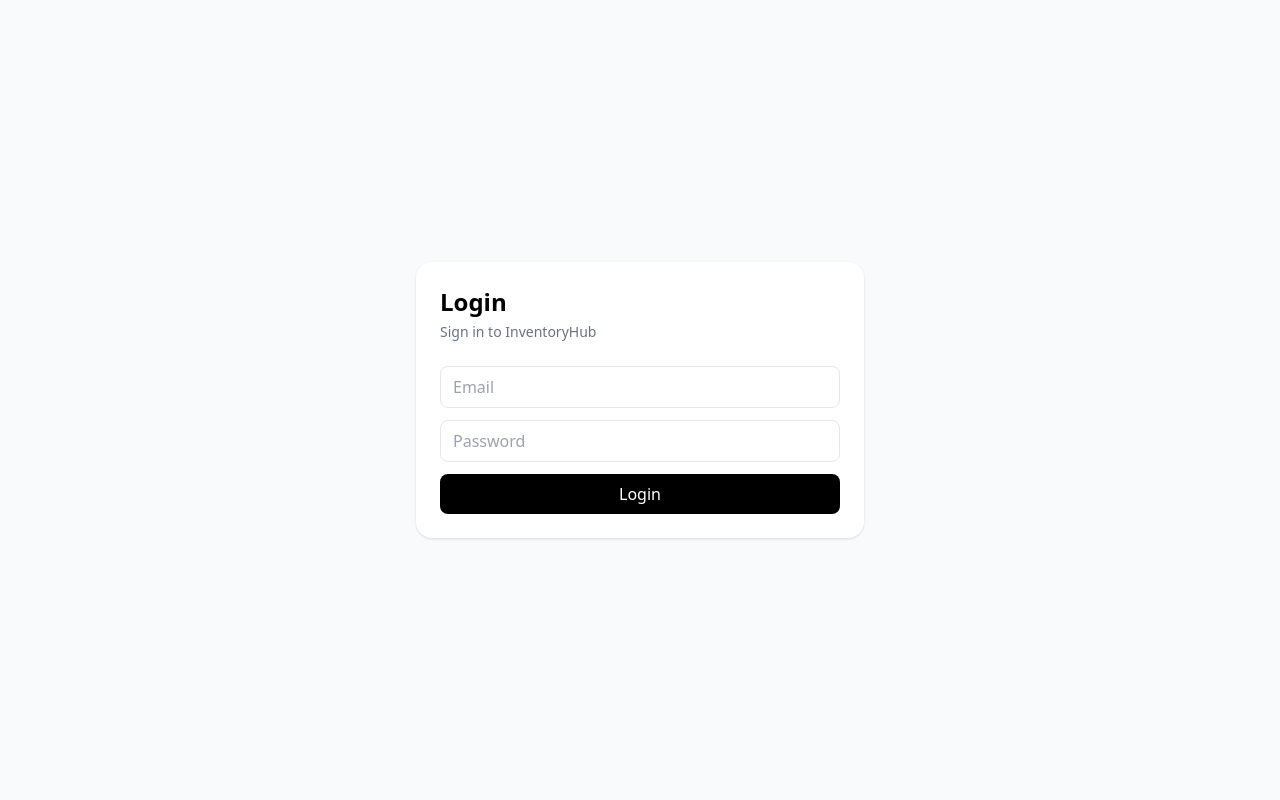
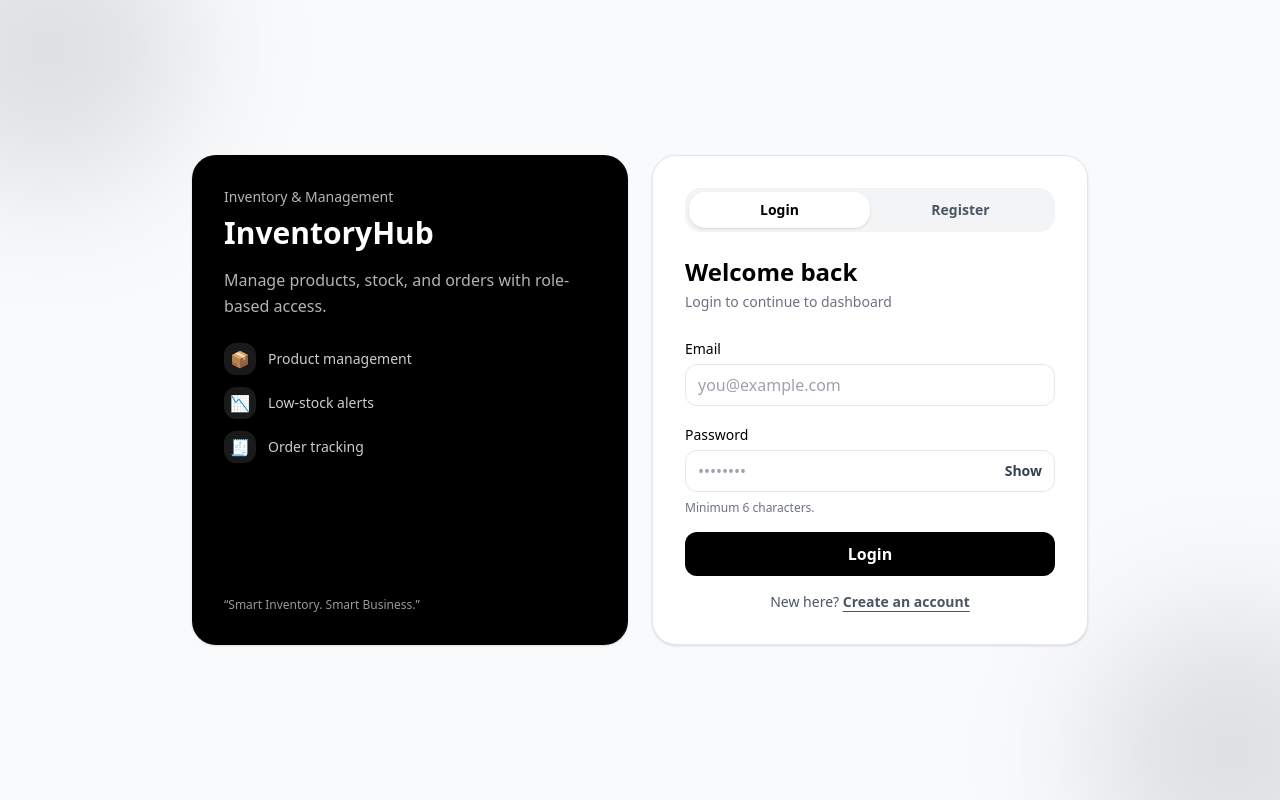
Before and after one commit to durgayarabati/inventoryhub-mern, a React (Vite) app in the folder frontend/: page /login in a window 1280 px wide. Built offline with nearby package versions, Linux system fonts and the light colour scheme.

Commit message:
login and register done

```diff
--- a/frontend/package.json
+++ b/frontend/package.json
@@ -12,6 +12,7 @@
     "axios": "^1.4.0",
     "react": "^18.2.0",
     "react-dom": "^18.2.0",
+    "react-hot-toast": "^2.6.0",
     "react-router-dom": "^6.11.2"
   },
   "devDependencies": {
--- a/frontend/src/context/AuthContext.jsx
+++ b/frontend/src/context/AuthContext.jsx
@@ -7,6 +7,7 @@ export const AuthProvider = ({ children }) => {
   const [user, setUser] = useState(null); // {id,name,email,role}
   const [loading, setLoading] = useState(true);
 
+  // Load user from localStorage on refresh
   useEffect(() => {
     const savedUser = localStorage.getItem("user");
     const token = localStorage.getItem("token");
@@ -17,13 +18,33 @@ export const AuthProvider = ({ children }) => {
     setLoading(false);
   }, []);
 
+  // LOGIN
   const login = async (email, password) => {
     const res = await API.post("/auth/login", { email, password });
+
     localStorage.setItem("token", res.data.token);
     localStorage.setItem("user", JSON.stringify(res.data.user));
+
     setUser(res.data.user);
+    return res.data;
   };
 
+  // REGISTER
+  const register = async (name, email, password) => {
+    const res = await API.post("/auth/register", {
+      name,
+      email,
+      password
+    });
+
+    localStorage.setItem("token", res.data.token);
+    localStorage.setItem("user", JSON.stringify(res.data.user));
+
+    setUser(res.data.user);
+    return res.data;
+  };
+
+  // LOGOUT
   const logout = () => {
     localStorage.removeItem("token");
     localStorage.removeItem("user");
@@ -31,10 +52,21 @@ export const AuthProvider = ({ children }) => {
   };
 
   return (
-    <AuthContext.Provider value={{ user, login, logout, loading }}>
+    <AuthContext.Provider
+      value={{
+        user,
+        login,
+        register,
+        logout,
+        loading
+      }}
+    >
       {children}
     </AuthContext.Provider>
   );
 };
 
-export const useAuth = () => useContext(AuthContext);
+// Custom hook
+export const useAuth = () => {
+  return useContext(AuthContext);
+};
--- a/frontend/src/main.jsx
+++ b/frontend/src/main.jsx
@@ -3,10 +3,12 @@ import ReactDOM from "react-dom/client";
 import App from "./App";
 import "./index.css";
 import { AuthProvider } from "./context/AuthContext";
+import { Toaster } from "react-hot-toast";
 
 ReactDOM.createRoot(document.getElementById("root")).render(
   <React.StrictMode>
     <AuthProvider>
+      <Toaster position="top-right" />
       <App />
     </AuthProvider>
   </React.StrictMode>
--- a/frontend/src/pages/Login.jsx
+++ b/frontend/src/pages/Login.jsx
@@ -1,54 +1,261 @@
-import { useState } from "react";
+import { useMemo, useState } from "react";
 import { useNavigate } from "react-router-dom";
+import toast from "react-hot-toast";
 import { useAuth } from "../context/AuthContext";
 
 export default function Login() {
-  const { login } = useAuth();
+  const { login, register } = useAuth();
   const nav = useNavigate();
+
+  const [mode, setMode] = useState("login"); // "login" | "register"
+  const [role, setRole] = useState("staff"); // UI only (safe demo)
+  const [name, setName] = useState("");
   const [email, setEmail] = useState("");
   const [password, setPassword] = useState("");
-  const [err, setErr] = useState("");
+
+  const [showPass, setShowPass] = useState(false);
+  const [loading, setLoading] = useState(false);
+  const auth = useAuth();
+  console.log(auth);
+
+
+  const title = useMemo(
+    () => (mode === "login" ? "Welcome back" : "Create your account"),
+    [mode]
+  );
+
+  const resetForMode = (nextMode) => {
+    setMode(nextMode);
+    setLoading(false);
+    setPassword("");
+  };
 
   const handleSubmit = async (e) => {
     e.preventDefault();
-    setErr("");
+    setLoading(true);
+
     try {
-      await login(email, password);
+      if (mode === "login") {
+        const data = await login(email, password);
+        toast.success(`Welcome, ${data.user?.name || "User"} ✅`);
+      } else {
+        if (!name.trim()) {
+          toast.error("Please enter your name");
+          setLoading(false);
+          return;
+        }
+        // role is UI-only in safe backend version:
+        const data = await register(name, email, password /* role not sent */);
+        toast.success(`Account created ✅`);
+        // Optional: show chosen role in UI toast
+        toast(`Role selected: ${role}`, { icon: "👤" });
+      }
+
       nav("/");
     } catch (error) {
-      setErr(error?.response?.data?.message || "Login failed");
+  console.log("REGISTER ERROR:", error);
+  console.log("RESPONSE:", error?.response?.data);
+
+  toast.error(
+    error?.response?.data?.message ||
+    error?.message ||
+    "Something went wrong"
+  );
+}
+ finally {
+      setLoading(false);
     }
   };
 
   return (
-    <div className="min-h-screen grid place-items-center bg-gray-50 p-6">
-      <div className="w-full max-w-md bg-white p-6 rounded-2xl shadow">
-        <h2 className="text-2xl font-bold">Login</h2>
-        <p className="text-gray-500 text-sm mt-1">
-          Sign in to InventoryHub
+    <div className="min-h-screen bg-gray-50 flex items-center justify-center p-6">
+      {/* Unique simple background */}
+      <div className="absolute inset-0 overflow-hidden pointer-events-none">
+        <div className="absolute -top-24 -left-24 w-72 h-72 bg-black/10 rounded-full blur-3xl" />
+        <div className="absolute -bottom-24 -right-24 w-72 h-72 bg-black/10 rounded-full blur-3xl" />
+      </div>
+
+      <div className="relative w-full max-w-4xl grid md:grid-cols-2 gap-6">
+        {/* Left brand panel */}
+        <div className="hidden md:flex flex-col justify-between bg-black text-white rounded-3xl p-8 shadow">
+          <div>
+            <p className="text-sm text-white/70">Inventory & Management</p>
+            <h1 className="text-3xl font-bold mt-2">InventoryHub</h1>
+            <p className="text-white/70 mt-4 leading-relaxed">
+              Manage products, stock, and orders with role-based access.
             </p>
 
-        {err && <p className="mt-3 text-red-600 text-sm">{err}</p>}
+            <div className="mt-6 space-y-3">
+              <Feature icon="📦" text="Product management" />
+              <Feature icon="📉" text="Low-stock alerts" />
+              <Feature icon="🧾" text="Order tracking" />
+            </div>
+          </div>
 
-        <form className="mt-6 space-y-3" onSubmit={handleSubmit}>
+          <p className="text-xs text-white/60">“Smart Inventory. Smart Business.”</p>
+        </div>
+
+        {/* Right auth card */}
+        <div className="bg-white rounded-3xl p-6 sm:p-8 shadow border">
+          {/* Tabs */}
+          <div className="flex bg-gray-100 p-1 rounded-2xl">
+            <button
+              type="button"
+              onClick={() => resetForMode("login")}
+              className={`flex-1 py-2 rounded-2xl text-sm font-semibold transition ${
+                mode === "login" ? "bg-white shadow" : "text-gray-600"
+              }`}
+            >
+              Login
+            </button>
+            <button
+              type="button"
+              onClick={() => resetForMode("register")}
+              className={`flex-1 py-2 rounded-2xl text-sm font-semibold transition ${
+                mode === "register" ? "bg-white shadow" : "text-gray-600"
+              }`}
+            >
+              Register
+            </button>
+          </div>
+
+          <div className="mt-6">
+            <h2 className="text-2xl font-bold">{title}</h2>
+            <p className="text-gray-500 text-sm mt-1">
+              {mode === "login"
+                ? "Login to continue to dashboard"
+                : "Register and start managing inventory"}
+            </p>
+
+            <form className="mt-6 space-y-4" onSubmit={handleSubmit}>
+              {mode === "register" && (
+                <>
+                  <Field label="Name">
                     <input
-            className="w-full border rounded-lg px-3 py-2"
-            placeholder="Email"
+                      className="mt-1 w-full border rounded-xl px-3 py-2 focus:outline-none focus:ring-2 focus:ring-black/20"
+                      placeholder="Your name"
+                      value={name}
+                      onChange={(e) => setName(e.target.value)}
+                      autoComplete="name"
+                    />
+                  </Field>
+
+                  {/* Role UI (demo) */}
+                  <Field label="Role (demo)">
+                    <select
+                      className="mt-1 w-full border rounded-xl px-3 py-2 bg-white focus:outline-none focus:ring-2 focus:ring-black/20"
+                      value={role}
+                      onChange={(e) => setRole(e.target.value)}
+                    >
+                      <option value="staff">Staff</option>
+                      <option value="admin">Admin</option>
+                    </select>
+                    <p className="text-xs text-gray-500 mt-2">
+                      Demo only. Real admin role should be set in DB.
+                    </p>
+                  </Field>
+                </>
+              )}
+
+              <Field label="Email">
+                <input
+                  className="mt-1 w-full border rounded-xl px-3 py-2 focus:outline-none focus:ring-2 focus:ring-black/20"
+                  placeholder="you@example.com"
                   value={email}
                   onChange={(e) => setEmail(e.target.value)}
+                  autoComplete="email"
                 />
+              </Field>
+
+              <Field label="Password">
+                <div className="mt-1 flex items-center gap-2 border rounded-xl px-3 py-2 focus-within:ring-2 focus-within:ring-black/20">
                   <input
-            className="w-full border rounded-lg px-3 py-2"
-            placeholder="Password"
-            type="password"
+                    className="w-full outline-none"
+                    placeholder="••••••••"
+                    type={showPass ? "text" : "password"}
                     value={password}
                     onChange={(e) => setPassword(e.target.value)}
+                    autoComplete={mode === "login" ? "current-password" : "new-password"}
                   />
-          <button className="w-full bg-black text-white py-2 rounded-lg">
+                  <button
+                    type="button"
+                    onClick={() => setShowPass((s) => !s)}
+                    className="text-sm font-semibold text-gray-700 hover:opacity-80"
+                  >
+                    {showPass ? "Hide" : "Show"}
+                  </button>
+                </div>
+                <p className="text-xs text-gray-500 mt-2">Minimum 6 characters.</p>
+              </Field>
+
+              <button
+                disabled={loading}
+                className="w-full bg-black text-white py-2.5 rounded-xl font-semibold hover:opacity-95 disabled:opacity-60"
+              >
+                {loading
+                  ? "Please wait..."
+                  : mode === "login"
+                  ? "Login"
+                  : "Create account"}
+              </button>
+
+              <div className="text-center text-sm text-gray-600">
+                {mode === "login" ? (
+                  <>
+                    New here?{" "}
+                    <button
+                      type="button"
+                      onClick={() => resetForMode("register")}
+                      className="font-semibold underline underline-offset-4"
+                    >
+                      Create an account
+                    </button>
+                  </>
+                ) : (
+                  <>
+                    Already have an account?{" "}
+                    <button
+                      type="button"
+                      onClick={() => resetForMode("login")}
+                      className="font-semibold underline underline-offset-4"
+                    >
                       Login
                     </button>
+                  </>
+                )}
+              </div>
             </form>
+          </div>
+
+          {/* Mobile brand footer */}
+          <div className="md:hidden mt-6 p-4 rounded-2xl bg-gray-50 border">
+            <p className="font-bold">InventoryHub</p>
+            <p className="text-gray-600 text-sm mt-1">
+              Smart Inventory. Smart Business.
+            </p>
+          </div>
+        </div>
       </div>
     </div>
   );
 }
+
+function Field({ label, children }) {
+  return (
+    <div>
+      <label className="text-sm font-medium">{label}</label>
+      {children}
+    </div>
+  );
+}
+
+function Feature({ icon, text }) {
+  return (
+    <div className="flex items-center gap-3">
+      <span className="w-8 h-8 rounded-xl bg-white/10 grid place-items-center">
+        {icon}
+      </span>
+      <p className="text-white/80 text-sm">{text}</p>
+    </div>
+  );
+}
```
Also changed, not shown: 2 other files (tests, documents, lock files or other folders). Lines whose indentation alone changed are shown as unchanged.
